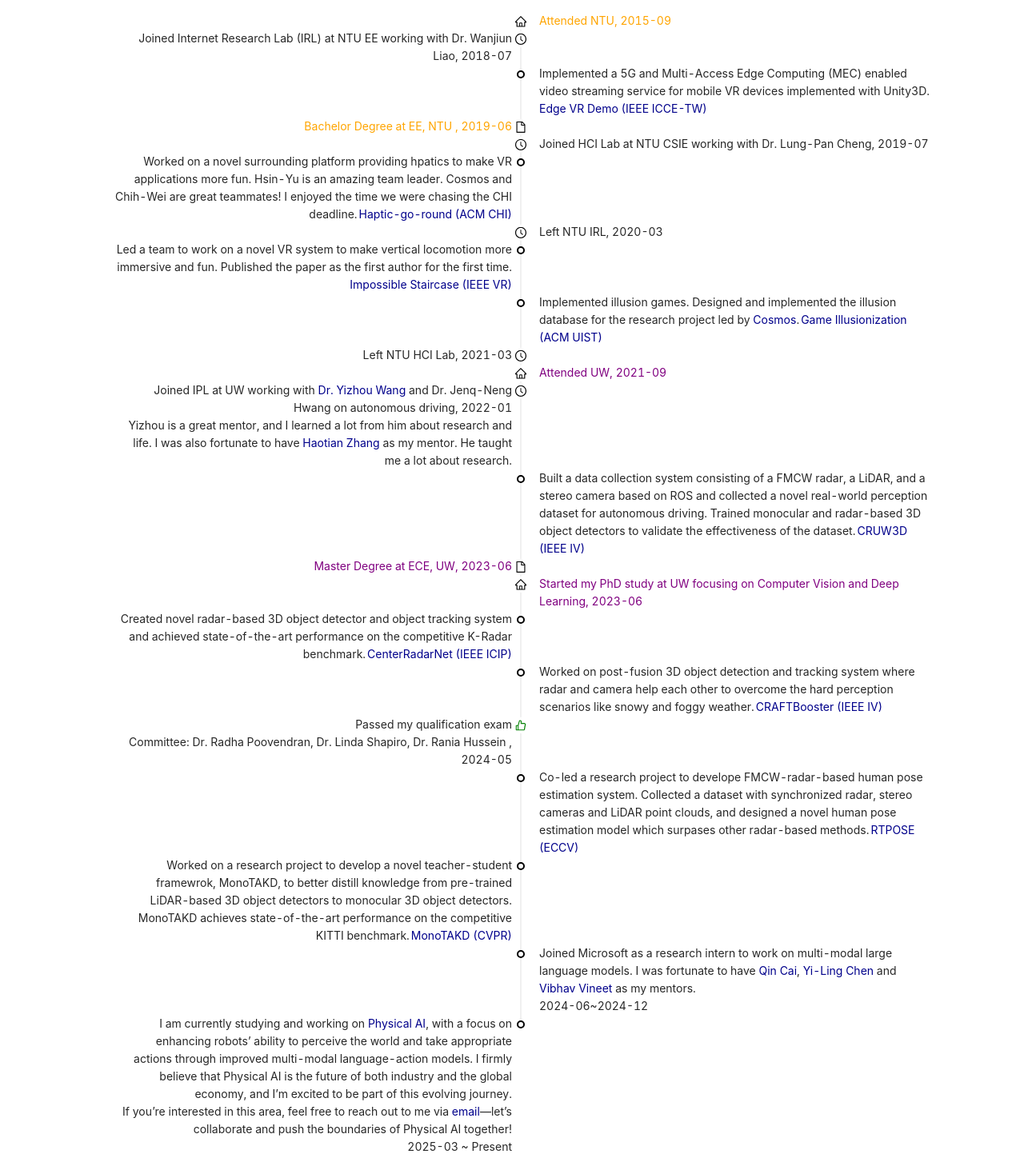
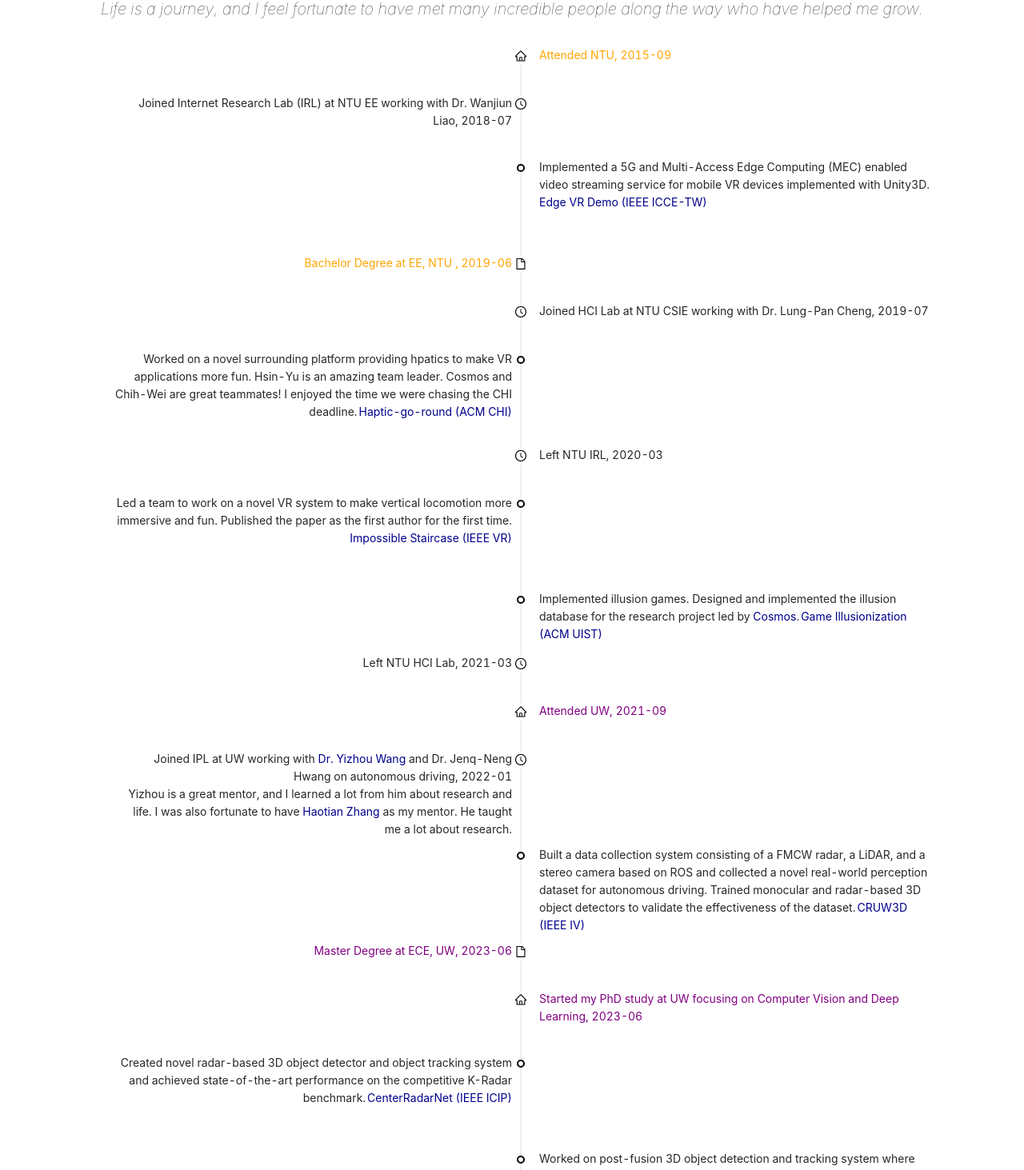
Before and after one commit to Andy-Cheng/TEMPURA, a React (Create React App) app: page / in a window 1280 px wide. Shown: the part 839-2302 px from the top of the page at 80% size. Built offline with nearby package versions, Linux system fonts and the light colour scheme.

Commit message:
add more spaces between timeline

```diff
--- a/src/Pages/About/About.js
+++ b/src/Pages/About/About.js
@@ -14,11 +14,10 @@
     Children,
     Anchor
 } from '../Project/Parent.style';
-
 import AndyImg from '../../images/andy.jpg';
 import * as PROJECTS from '../Project/projects.const';
-
-
+import cv from '../../documents/Andy_CV_042025.pdf';
+import { TimelineItemShort, TimelineItemMedium, TimelineItemLong1, TimelineItemLong2 } from '../../components/Timelines';
 const About = () => (
     <Container>
         <ContentOuter>
@@ -31,6 +30,12 @@
                 <Typography.Title level={5} style={{ color: "gray", marginBottom: "10px", marginTop: "20px", textAlign: "center" }}>
                     <Anchor href="https://github.com/Andy-Cheng"><GithubIcon style={{ fontSize: "40px", marginRight: "10px" }} /></Anchor>  <Anchor href="https://scholar.google.com/citations?user=UrH4PK4AAAAJ"><GoogleScholarIcon style={{ fontSize: "40px", marginRight: "10px" }} /></Anchor>  <Anchor href="https://www.youtube.com/@jen-haocheng8594"><YouTubeIcon style={{ fontSize: "40px", marginRight: "10px" }} /></Anchor>
                 </Typography.Title>
+                <Typography.Title level={5} style={{ color: "gray", textAlign: "center", textDecoration: "underline"}}>
+                <Anchor href={cv} target="_blank" rel="noopener noreferrer" style={{ color: "gray", fontWeight: "lighter" }}>
+                    My Resume
+                </Anchor>
+                </Typography.Title>
+
                 <Paragraph>
                     Hi, I’m Jen-Hao Cheng, but I go by Andy. I’m currently a Ph.D. student at the University of Washington, advised by <Anchor href="https://people.ece.uw.edu/hwang/" style={{ color: "darkblue" }}>Dr. Jenq-Neng Hwang</Anchor> in the <Anchor href="https://ipl-uw.github.io/" style={{ color: "purple" }}>Information Processing Lab (IPL)</Anchor>. My research interests lie in understanding how humans perceive the world and enabling computers to perceive and interpret it in similar ways. This passion drives my work at the intersection of human-computer interaction, computer vision, and multi-modal language models.
                 </Paragraph>
@@ -47,37 +52,37 @@
                     Life is a journey, and I feel fortunate to have met many incredible people along the way who have helped me grow.
                     </Typography.Title>
                     <Timeline mode="alternate">
-                        <Timeline.Item dot={<HomeOutlined style={{ fontSize: '14px' }} />}>
+                        <TimelineItemShort dot={<HomeOutlined style={{ fontSize: '14px' }} />}>
                             <Typography.Text style={{ color: "orange" }}>
                                 Attended NTU, 2015-09
                             </Typography.Text>
-                        </Timeline.Item>
+                        </TimelineItemShort>
 
-                        <Timeline.Item dot={<ClockCircleOutlined style={{ fontSize: '14px' }} />} >
+                        <TimelineItemMedium dot={<ClockCircleOutlined style={{ fontSize: '14px' }} />} >
                             <Typography.Text >
                                 Joined Internet Research Lab (IRL) at NTU EE working with Dr. Wanjiun Liao, 2018-07
                             </Typography.Text>
-                        </Timeline.Item>
-                        <Timeline.Item>
+                        </TimelineItemMedium>
+                        <TimelineItemLong1>
                             <Typography.Text >
                                 Implemented a 5G and Multi-Access Edge Computing (MEC) enabled video streaming service for mobile
                                 VR devices implemented with Unity3D. <Anchor href="https://www.youtube.com/watch?v=ydrUE56VBlc" style={{ color: "darkblue" }}>Edge VR Demo (IEEE ICCE-TW)</Anchor>
                             </Typography.Text>
-                        </Timeline.Item>
+                        </TimelineItemLong1>
 
-                        <Timeline.Item dot={<FileOutlined style={{ fontSize: '14px' }} />}>
+                        <TimelineItemShort dot={<FileOutlined style={{ fontSize: '14px' }} />}>
                             <Typography.Text style={{ color: "orange" }}>
                                 Bachelor Degree at EE, NTU , 2019-06
                             </Typography.Text>
-                        </Timeline.Item>
+                        </TimelineItemShort>
 
-                        <Timeline.Item dot={<ClockCircleOutlined style={{ fontSize: '14px' }} />} >
+                        <TimelineItemShort dot={<ClockCircleOutlined style={{ fontSize: '14px' }} />} >
                             <Typography.Text >
                                 Joined HCI Lab at NTU CSIE working with Dr. Lung-Pan Cheng, 2019-07
                             </Typography.Text>
-                        </Timeline.Item>
+                        </TimelineItemShort>
 
-                        <Timeline.Item>
+                        <TimelineItemLong2>
                             <Typography.Text >
                                 Worked on a novel surrounding platform providing hpatics to make VR applications more fun. Hsin-Yu is an amazing team leader. Cosmos and Chih-Wei are great teammates! I enjoyed the time we were chasing the CHI deadline.
                                 <Link
@@ -91,17 +96,17 @@
                                     Haptic-go-round (ACM CHI)
                                 </Link>
                             </Typography.Text>
-                        </Timeline.Item>
+                        </TimelineItemLong2>
 
 
-                        <Timeline.Item dot={<ClockCircleOutlined style={{ fontSize: '14px' }} />} >
+                        <TimelineItemShort dot={<ClockCircleOutlined style={{ fontSize: '14px' }} />} >
                             <Typography.Text >
                                 Left NTU IRL, 2020-03
                             </Typography.Text>
-                        </Timeline.Item>
+                        </TimelineItemShort>
 
 
-                        <Timeline.Item>
+                        <TimelineItemLong1>
                             <Typography.Text >
                                 Led a team to work on a novel VR system to make vertical locomotion more immersive and fun. Published the paper as the first author for the first time.                             <Link
                                     to={{
@@ -114,58 +119,59 @@
                                     Impossible Staircase (IEEE VR)
                                 </Link>
                             </Typography.Text>
-                        </Timeline.Item>
+                        </TimelineItemLong1>
 
-                        <Timeline.Item>
+                        <TimelineItemMedium>
                             <Typography.Text >
                                 Implemented illusion games. Designed and implemented the illusion database for the research project led by <Anchor href="https://poyaocosmoswang.github.io/" style={{ color: "darkblue" }}>Cosmos</Anchor>.
 
                                 <Anchor href="https://poyaocosmoswang.github.io/works/game_illusionization.html" style={{ color: "darkblue", marginLeft: "2px" }}>Game Illusionization (ACM UIST)</Anchor>
                             </Typography.Text>
-                        </Timeline.Item>
+                        </TimelineItemMedium>
 
-                        <Timeline.Item dot={<ClockCircleOutlined style={{ fontSize: '14px' }} />} >
+                        <TimelineItemShort dot={<ClockCircleOutlined style={{ fontSize: '14px' }} />} >
                             <Typography.Text >
                                 Left NTU HCI Lab, 2021-03
                             </Typography.Text>
-                        </Timeline.Item>
+                        </TimelineItemShort>
 
-                        <Timeline.Item dot={<HomeOutlined style={{ fontSize: '14px' }} />}>
+                        <TimelineItemShort dot={<HomeOutlined style={{ fontSize: '14px' }} />}>
                             <Typography.Text style={{ color: "purple" }}>
                                 Attended UW, 2021-09
                             </Typography.Text>
-                        </Timeline.Item>
+                        </TimelineItemShort>
 
-                        <Timeline.Item dot={<ClockCircleOutlined style={{ fontSize: '14px' }} />} >
+                        <TimelineItemLong2 dot={<ClockCircleOutlined style={{ fontSize: '14px' }} />} >
                             <Typography.Text >
                                 Joined IPL at UW working with <Anchor href="https://scholar.google.com/citations?hl=en&user=QO9Lg_YAAAAJ" style={{ color: "darkblue" }}>Dr. Yizhou Wang</Anchor> and Dr. Jenq-Neng Hwang on autonomous driving, 2022-01
                                 <br />
                                 Yizhou is a great mentor, and I learned a lot from him about research and life.
                                 I was also fortunate to have <Anchor href="https://haotian-zhang.github.io/" style={{ color: "darkblue" }}>Haotian Zhang</Anchor> as my mentor. He taught me a lot about research.
                             </Typography.Text>
-                        </Timeline.Item>
+                        </TimelineItemLong2>
 
-                        <Timeline.Item>
+                        <TimelineItemLong2>
                             <Typography.Text >
                                 Built a data collection system consisting of a FMCW radar, a LiDAR, and a stereo camera based on ROS and collected a novel real-world perception dataset for autonomous driving.
                                 Trained monocular and radar-based 3D object detectors to validate the effectiveness of the dataset.
                                 <Anchor href="https://arxiv.org/abs/2311.10261" style={{ color: "darkblue", marginLeft: "2px" }}>CRUW3D (IEEE IV)</Anchor>
                             </Typography.Text>
-                        </Timeline.Item>
+                        </TimelineItemLong2>
 
 
-                        <Timeline.Item dot={<FileOutlined style={{ fontSize: '14px' }} />}>
+                        <TimelineItemShort dot={<FileOutlined style={{ fontSize: '14px' }} />}>
                             <Typography.Text style={{ color: "purple" }}>
                                 Master Degree at ECE, UW, 2023-06
                             </Typography.Text>
-                        </Timeline.Item>
-                        <Timeline.Item dot={<HomeOutlined style={{ fontSize: '14px' }} />}>
+                        </TimelineItemShort>
+
+                        <TimelineItemMedium dot={<HomeOutlined style={{ fontSize: '14px' }} />}>
                             <Typography.Text style={{ color: "purple" }}>
                                 Started my PhD study at UW focusing on Computer Vision and Deep Learning, 2023-06
                             </Typography.Text>
-                        </Timeline.Item>
+                        </TimelineItemMedium>
 
-                        <Timeline.Item>
+                        <TimelineItemLong1>
                             <Typography.Text >
                                 Created novel radar-based 3D object detector and object tracking system and achieved state-of-the-art performance on the competitive K-Radar benchmark.
                                 <Link
@@ -179,9 +185,9 @@
                                     CenterRadarNet (IEEE ICIP)
                                 </Link>
                             </Typography.Text>
-                        </Timeline.Item>
+                        </TimelineItemLong1>
 
-                        <Timeline.Item>
+                        <TimelineItemLong1>
                             <Typography.Text >
                                 Worked on post-fusion 3D object detection and tracking system where radar and camera help each other to overcome the hard perception scenarios like snowy and foggy weather.
                                 <Link
@@ -195,22 +201,19 @@
                                     CRAFTBooster (IEEE IV)
                                 </Link>
                             </Typography.Text>
-                        </Timeline.Item>
+                        </TimelineItemLong1>
 
 
-                        <Timeline.Item dot={<LikeOutlined style={{ fontSize: '14px', color: "green" }} />}>
+                        <TimelineItemMedium dot={<LikeOutlined style={{ fontSize: '14px', color: "green" }} />}>
                             <Typography.Text >
                                 Passed my qualification exam
                                 <br />
                                 Committee: Dr. Radha Poovendran, Dr. Linda Shapiro, Dr. Rania Hussein
                                 , 2024-05
                             </Typography.Text>
-                        </Timeline.Item>
+                        </TimelineItemMedium>
 
-
-
-
-                        <Timeline.Item>
+                        <TimelineItemLong2>
                             <Typography.Text >
                                 Co-led a research project to develope FMCW-radar-based human pose estimation system. Collected a dataset with synchronized radar, stereo cameras and LiDAR point clouds, and designed a novel human pose estimation model which surpases other radar-based methods.
                                 <Link
@@ -224,9 +227,9 @@
                                     RTPOSE (ECCV)
                                 </Link>
                             </Typography.Text>
-                        </Timeline.Item>
+                        </TimelineItemLong2>
 
-                        <Timeline.Item>
+                        <TimelineItemLong2>
                             <Typography.Text >
                                 Worked on a research project to develop a novel teacher-student framewrok, MonoTAKD, to better distill knowledge from pre-trained LiDAR-based 3D object detectors to monocular 3D object detectors.  MonoTAKD achieves state-of-the-art performance on the competitive KITTI benchmark.
                                 <Link
@@ -240,18 +243,18 @@
                                     MonoTAKD (CVPR)
                                 </Link>
                             </Typography.Text>
-                        </Timeline.Item>
+                        </TimelineItemLong2>
 
-                        <Timeline.Item>
+                        <TimelineItemLong1>
                             <Typography.Text >
                                 Joined Microsoft as a research intern to work on multi-modal large language models. I was fortunate to have <Anchor href="https://scholar.google.com/citations?user=M_fwZg0AAAAJ" style={{ color: "darkblue" }}>Qin Cai</Anchor>, <Anchor href="https://scholar.google.com/citations?user=jI5oDhYAAAAJ" style={{ color: "darkblue" }}>Yi-Ling Chen</Anchor> and <Anchor href="https://vibhav-vineet.github.io/" style={{ color: "darkblue" }}>Vibhav Vineet</Anchor> as my mentors.
                                 <br />
                                 2024-06~2024-12
                             </Typography.Text>
-                        </Timeline.Item>
+                        </TimelineItemLong1>
 
 
-                        <Timeline.Item>
+                        <TimelineItemLong2>
                             <Typography.Text >
                                 I am currently studying and working on <Anchor href="https://youtu.be/uhLDHA9skFk?si=i6hXbsjzVfS57GWb" style={{ color: "darkblue" }}>Physical AI</Anchor>, with a focus on enhancing robots’ ability to perceive the world and take appropriate actions through improved multi-modal language-action models. I firmly believe that Physical AI is the future of both industry and the global economy, and I’m excited to be part of this evolving journey.
                                 <br />
@@ -259,7 +262,7 @@
                                 <br />
                                 2025-03 ~ Present
                             </Typography.Text>
-                        </Timeline.Item>
+                        </TimelineItemLong2>
                     </Timeline>
                     <Typography.Title level={5} style={{ color: "gray", textAlign: "center" }}>
                         .
--- /dev/null
+++ b/src/components/Timelines.js
@@ -0,0 +1,50 @@
+import styled from 'styled-components';
+import { Timeline } from 'antd';
+
+const { Item:AntdTimelineItem } = Timeline;
+
+const TimelineItemShort = styled(AntdTimelineItem)`
+    min-height: 60px;
+    @media (max-width: 1200px) {
+        min-height: 60px;
+    }
+    @media (max-width: 480px) {
+        min-height: 120px;
+    }
+`;
+
+
+const TimelineItemMedium = styled(AntdTimelineItem)`
+    min-height: 80px;
+    @media (max-width: 1200px) {
+        min-height: 80px;
+    }
+    @media (max-width: 480px) {
+        min-height: 240px;
+    }
+`;
+
+const TimelineItemLong1 = styled(AntdTimelineItem)`
+    min-height: 120px;
+    @media (max-width: 1200px) {
+        min-height: 120px;
+    }
+    @media (max-width: 480px) {
+        min-height: 300px;
+    }
+`;
+
+
+
+const TimelineItemLong2 = styled(AntdTimelineItem)`
+    min-height: 120px;
+    @media (max-width: 1200px) {
+        min-height: 120px;
+    }
+    @media (max-width: 480px) {
+        min-height: 420px;
+    }
+`;
+
+
+export { TimelineItemShort, TimelineItemMedium, TimelineItemLong1, TimelineItemLong2 };
```
Also changed, not shown: src/App.js (+5 -4 lines), 1 other file (tests, documents, lock files or other folders).
